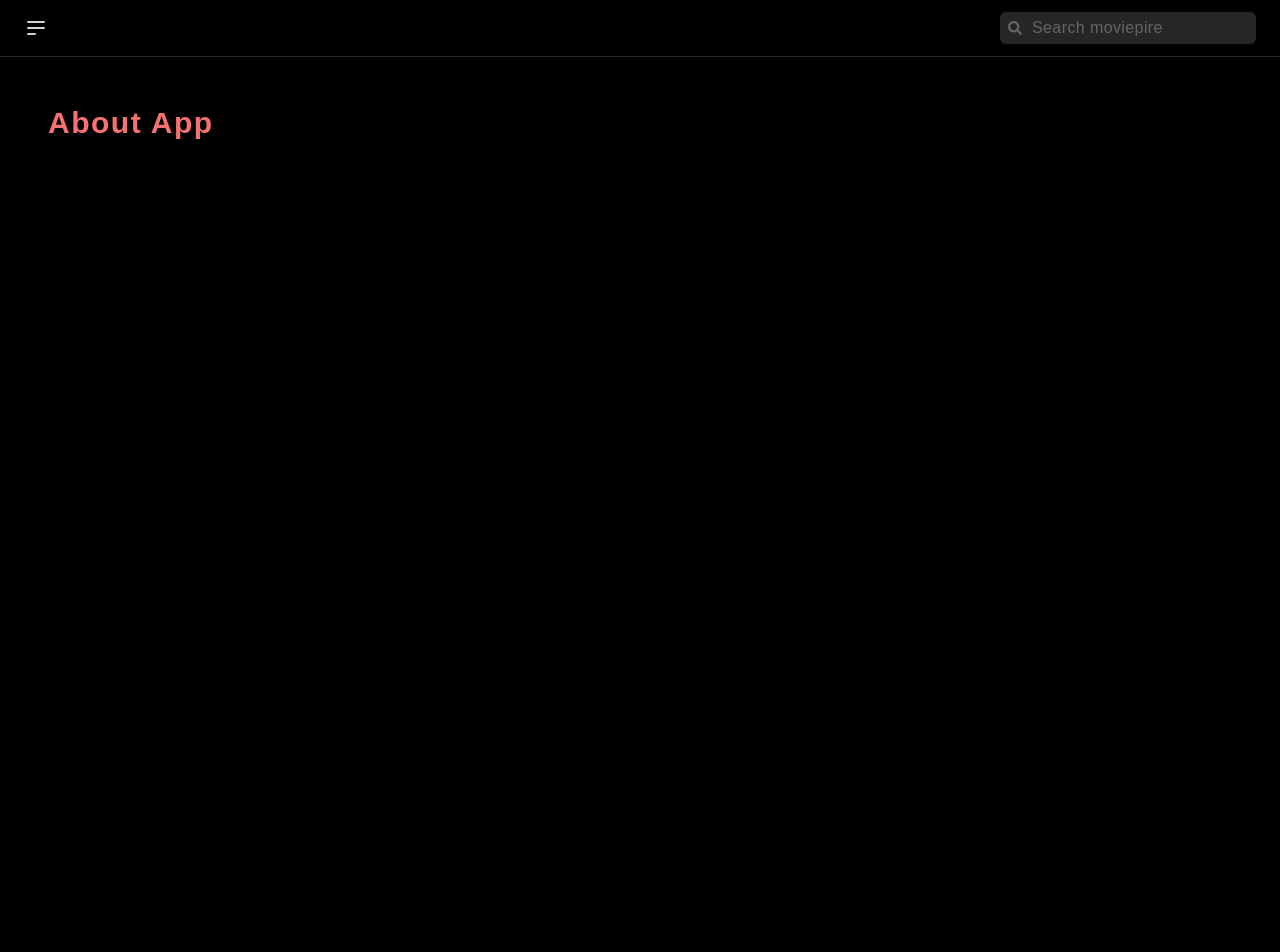
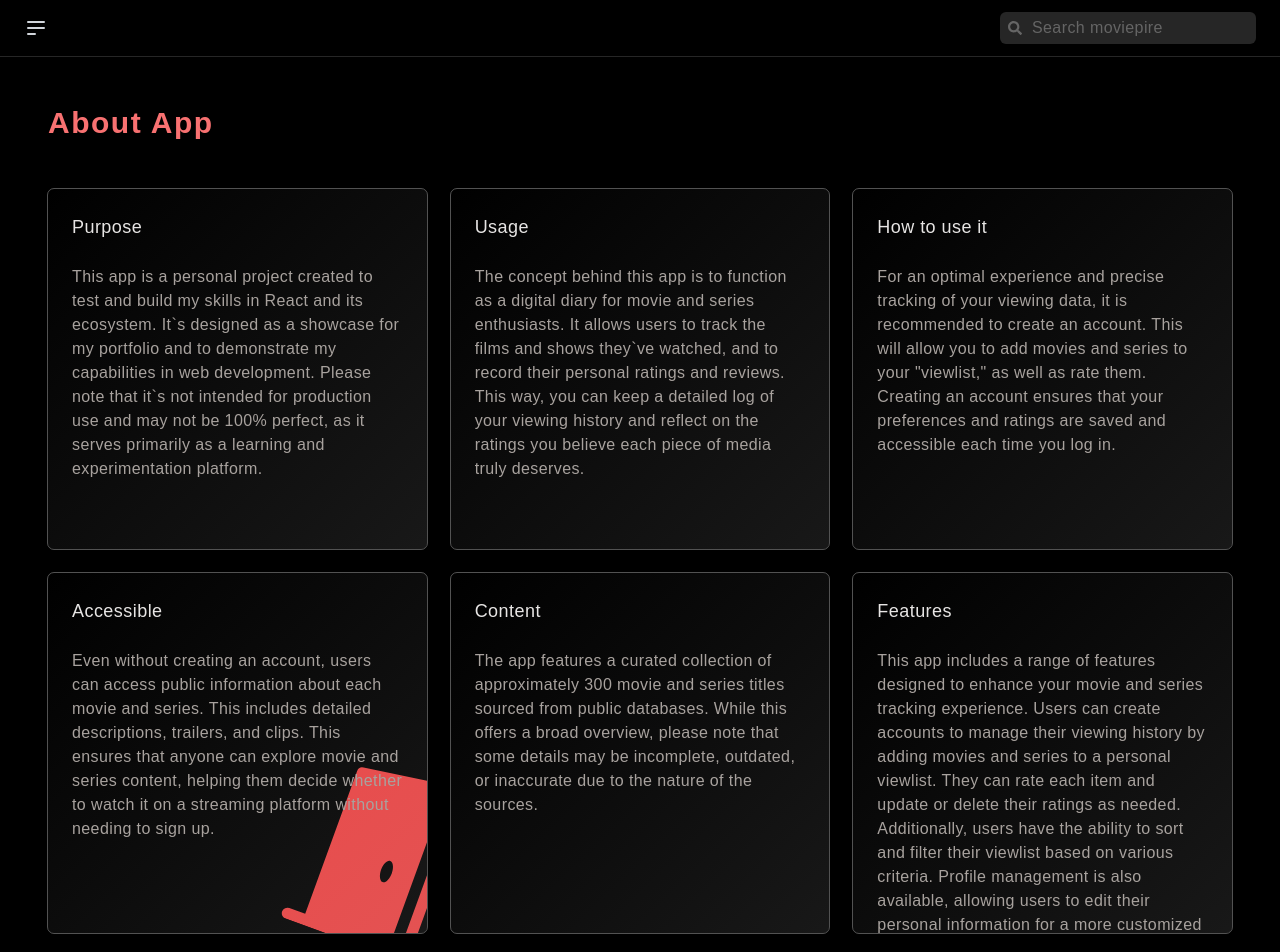
Before and after one commit to MariannDobre/moviepire, a React (Create React App) app: page /about-app in a window 1280 px wide. Shown: the top 952 px of the page. Before the commit the page ends 800 px from the top, so only its background shows below. Built offline with nearby package versions, Linux system fonts and the light colour scheme; no server answers; the database is empty; some icons are missing.

Commit message:
Finish working at about app page.

```diff
--- a/src/pages/AboutApp.jsx
+++ b/src/pages/AboutApp.jsx
@@ -1,4 +1,66 @@
 import React from 'react';
+import {
+  FaPeopleGroup,
+  FaBullseye,
+  FaFileLines,
+  FaExclamation,
+  FaScrewdriverWrench,
+  FaFolderOpen,
+} from 'react-icons/fa6';
+import { FaMobile } from 'react-icons/fa';
+import { IoSettingsSharp } from 'react-icons/io5';
+import { BsDoorOpenFill } from 'react-icons/bs';
+
+const cards = [
+  {
+    title: 'Purpose',
+    about:
+      'This app is a personal project created to test and build my skills in React and its ecosystem. It`s designed as a showcase for my portfolio and to demonstrate my capabilities in web development. Please note that it`s not intended for production use and may not be 100% perfect, as it serves primarily as a learning and experimentation platform.',
+    icon: <FaBullseye />,
+  },
+  {
+    title: 'Usage',
+    about:
+      'The concept behind this app is to function as a digital diary for movie and series enthusiasts. It allows users to track the films and shows they`ve watched, and to record their personal ratings and reviews. This way, you can keep a detailed log of your viewing history and reflect on the ratings you believe each piece of media truly deserves.',
+    icon: <FaFileLines />,
+  },
+  {
+    title: 'How to use it',
+    about:
+      'For an optimal experience and precise tracking of your viewing data, it is recommended to create an account. This will allow you to add movies and series to your "viewlist," as well as rate them. Creating an account ensures that your preferences and ratings are saved and accessible each time you log in.',
+    icon: <FaExclamation />,
+  },
+  {
+    title: 'Accessible',
+    about:
+      'Even without creating an account, users can access public information about each movie and series. This includes detailed descriptions, trailers, and clips. This ensures that anyone can explore movie and series content, helping them decide whether to watch it on a streaming platform without needing to sign up.',
+    icon: <BsDoorOpenFill />,
+  },
+  {
+    title: 'Content',
+    about:
+      'The app features a curated collection of approximately 300 movie and series titles sourced from public databases. While this offers a broad overview, please note that some details may be incomplete, outdated, or inaccurate due to the nature of the sources.',
+    icon: <FaFolderOpen />,
+  },
+  {
+    title: 'Features',
+    about:
+      'This app includes a range of features designed to enhance your movie and series tracking experience. Users can create accounts to manage their viewing history by adding movies and series to a personal viewlist. They can rate each item and update or delete their ratings as needed. Additionally, users have the ability to sort and filter their viewlist based on various criteria. Profile management is also available, allowing users to edit their personal information for a more customized experience.',
+    icon: <FaScrewdriverWrench />,
+  },
+  {
+    title: 'Account managing',
+    about:
+      'On this page, authenticated users can manage their account details with ease. They have the option to add or update their profile picture, ensuring their account reflects their personal style. Users can also modify their username if they wish to change it from the initial choice made during account creation. Additionally, this page allows users to update their password, ensuring their account remains secure and personalized to their preferences.',
+    icon: <IoSettingsSharp />,
+  },
+  {
+    title: 'Mobile support',
+    about:
+      'I’ve made every effort to ensure that this app is both functional and visually appealing on smaller screens, such as mobile devices. Whether you`re on the go or using a compact screen, the design and usability of the app are optimized to provide a pleasant user experience.',
+    icon: <FaMobile />,
+  },
+];
 
 function AboutApp() {
   return (
@@ -7,7 +69,26 @@ function AboutApp() {
         About App
       </h1>
 
-      <div></div>
+      <div className='grid grid-cols-3 gap-y-6 gap-x-6'>
+        {cards.map(({ title, about, icon }, index) => (
+          <div
+            key={title}
+            className='cursor-pointer group w-auto h-[360px] overflow-hidden relative flex flex-col gap-6 p-6 outline outline-1 bg-gradient-to-br from-transparent to-neutral-400/15 outline-neutral-400/50 rounded-md hover:scale-105 transition-all duration-300'
+          >
+            <h1 className='text-stone-200 text-lg font-medium tracking-wide group-hover:text-xl transition-all duration-300'>
+              {title}
+            </h1>
+
+            <p className='text-stone-400 text-base tracking-wide group-hover:text-lg transition-all duration-300'>
+              {about}
+            </p>
+
+            <span className='text-red-500 text-[180px] absolute rotate-[20deg] -z-[1] -right-12 -bottom-4 group-hover:-bottom-2 group-hover:-right-6 group-hover:text-[196px] group-hover:text-red-700 group-hover:opacity-50 transition-all duration-300'>
+              {icon}
+            </span>
+          </div>
+        ))}
+      </div>
     </div>
   );
 }
--- a/src/pages/AboutMovie.jsx
+++ b/src/pages/AboutMovie.jsx
@@ -39,7 +39,7 @@ function AboutMovie() {
         <div>
           <div className='flex gap-4 self-start'>
             <img
-              className='w-28 h-44'
+              className='w-44 h-60'
               src={movieDetails.moviePoster}
               alt={`Poster for ${movieDetails.movieName}`}
             />
```
